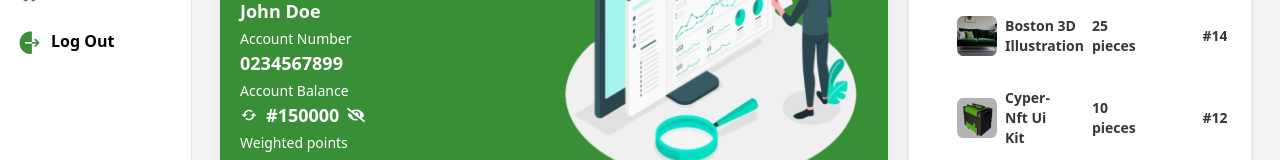
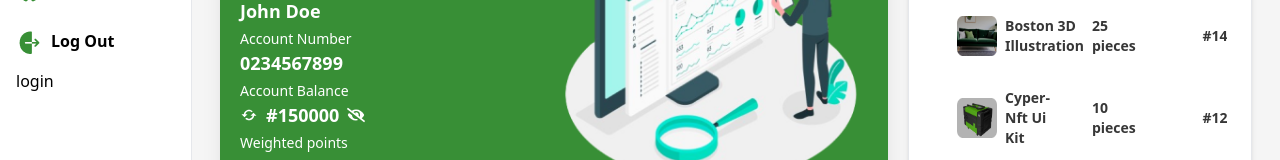
Before and after one commit to PrinceSamuelAdeyemo/greenpower-frontend1, a React (Vite) app: page / in a window 1280 px wide. Shown: the part 275-435 px from the top of the page. Built offline with nearby package versions, Linux system fonts and the light colour scheme.

Commit message:
about to test

```diff
--- a/src/components/Sidebar.jsx
+++ b/src/components/Sidebar.jsx
@@ -47,6 +47,8 @@ const Sidebar = ({closeSidebar}) => {
                     <img src={logoutIcon} />
                     Log Out
                 </li></Link>
+                <Link to="/login">login</Link>
+
             </ul>
             <SalesRecordModal showModal={openModal} setShowModal={setOpenModal}/>
         </div>
--- a/src/pages/Dashboard.jsx
+++ b/src/pages/Dashboard.jsx
@@ -21,7 +21,6 @@ const Dashboard = (props) => {
                 <div className="md:w-2/3 space-y-5">
                     <div className='p-0'>
                         <div className="m-0 flex flex-col shadow-xl md:flex-row bg-c-lightgreen rounded-2xl lg:pt-4 lg:px-3 xl:pt-4 xl:px-5 text-white">
-
                             <div className='md:flex-1 mr-auto'>
                                 <div className='absolute'>
                                     <p className='font-bold lg:text-xl xl:text-2xl w-full'>Welcome, Afolabi Seunfunmi Ayomide</p>
```
